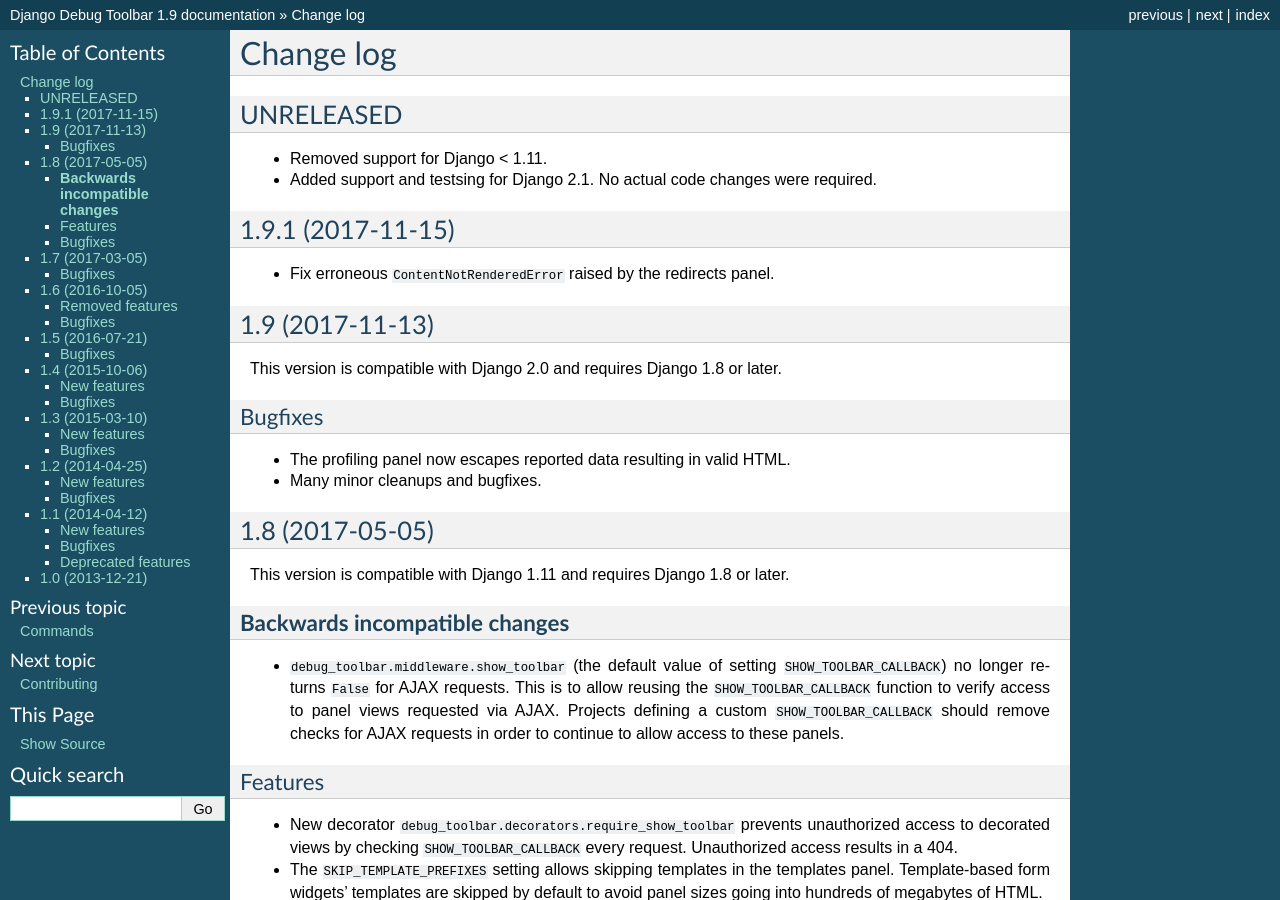
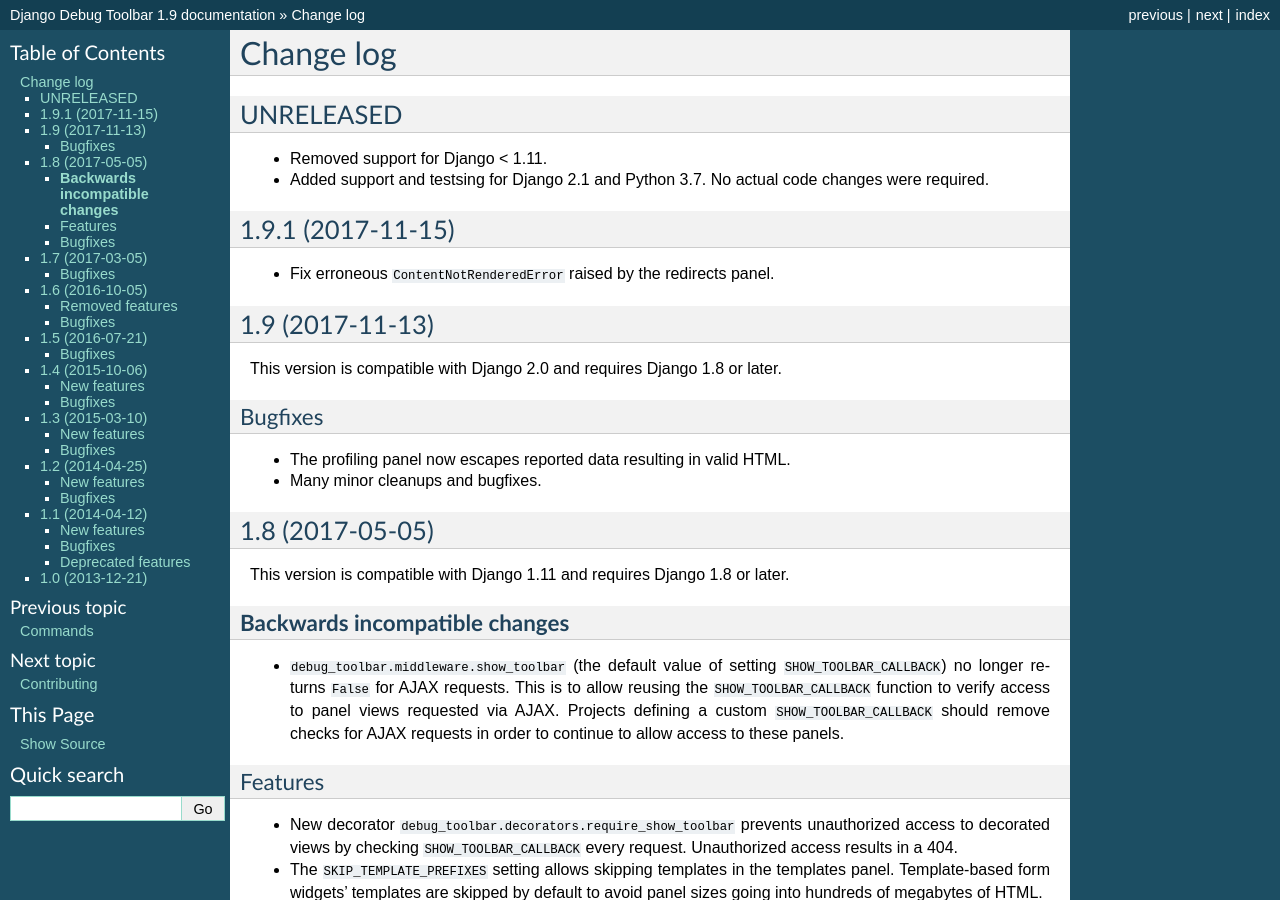
Before and after one commit to jazzband/django-debug-toolbar, a Sphinx documentation site: the page built from docs/changes.rst, in a window 1280 px wide and 900 px high. Built offline with Sphinx 7.4.7, drawn with Linux system fonts in a browser that asks for light colours.

Commit message:
Add testing and document support for Python 3.7
Python 3.7 was released on June 27, 2018.

```diff
--- a/docs/changes.rst
+++ b/docs/changes.rst
@@ -5,8 +5,8 @@
 ----------
 
 * Removed support for Django < 1.11.
-* Added support and testsing for Django 2.1. No actual code changes were
-  required.
+* Added support and testsing for Django 2.1 and Python 3.7. No actual code
+  changes were required.
 
 1.9.1 (2017-11-15)
 ------------------
--- a/setup.py
+++ b/setup.py
@@ -40,6 +40,7 @@
         'Programming Language :: Python :: 3.4',
         'Programming Language :: Python :: 3.5',
         'Programming Language :: Python :: 3.6',
+        'Programming Language :: Python :: 3.7',
         'Topic :: Software Development :: Libraries :: Python Modules',
     ],
 )
```
Also changed, not shown: .travis.yml, 1 other file.
